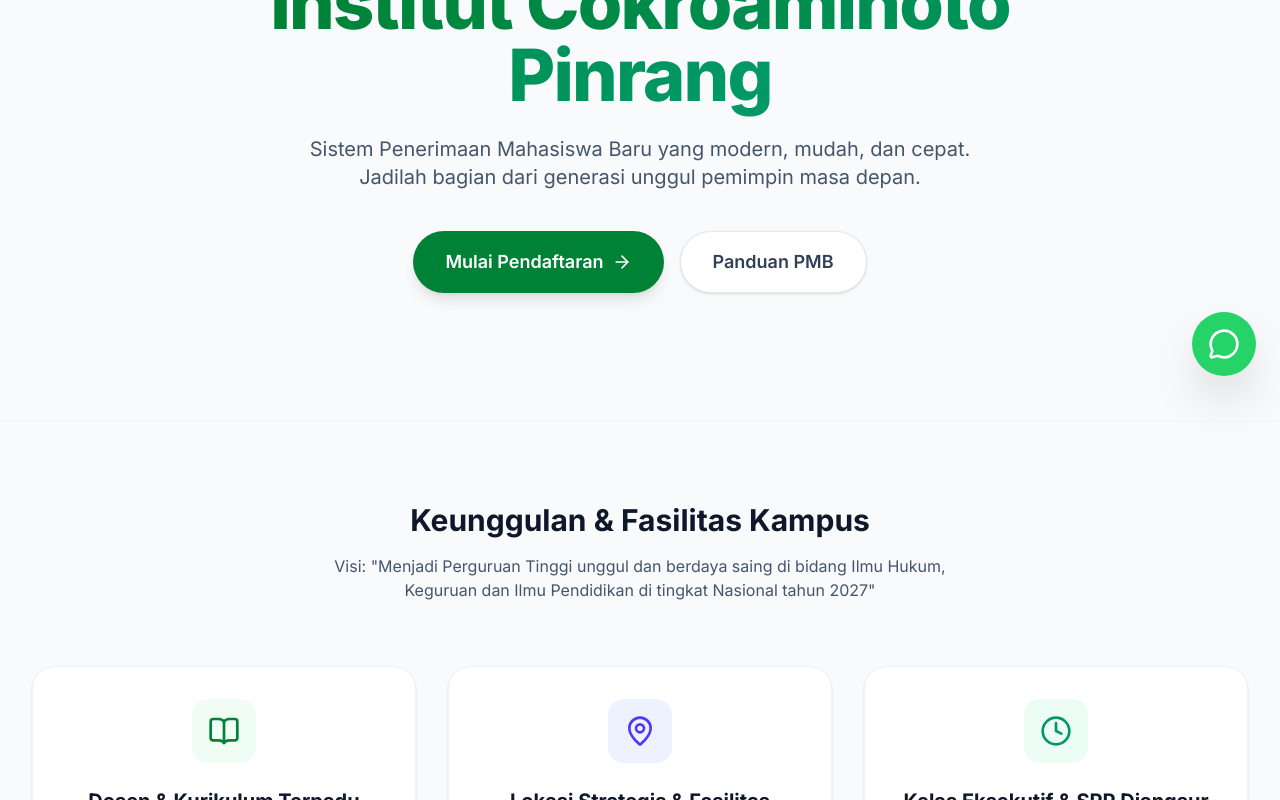
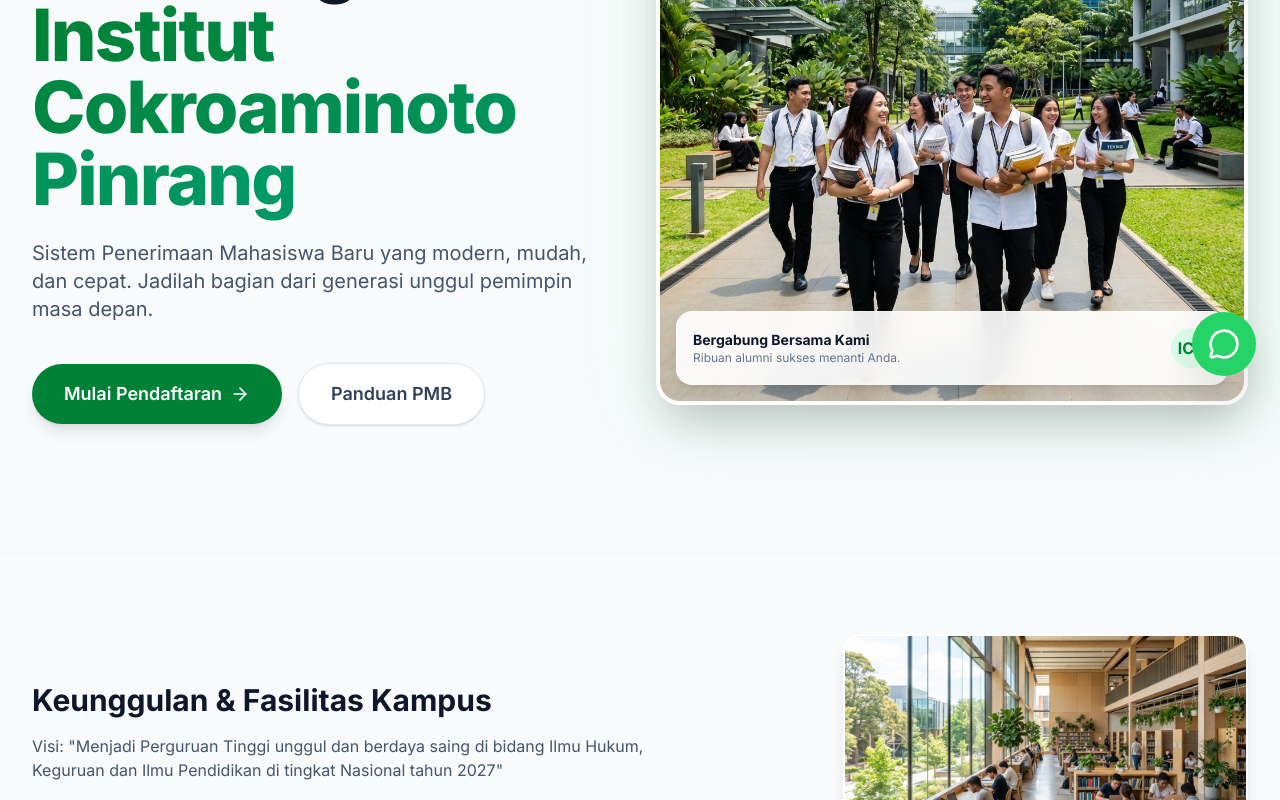
Before and after one commit to pmb-icp/icp-pmb, a Next.js app: page / in a window 1280 px wide. Shown: the part 400-1200 px from the top of the page. Built offline with nearby package versions, Linux system fonts and the light colour scheme; no server answers.

Commit message:
UI/UX: Generate and add highly professional visual photography for Hero and Facilities sections

```diff
--- a/src/app/page.tsx
+++ b/src/app/page.tsx
@@ -28,38 +28,66 @@
       </header>
 
       {/* Hero Section */}
-      <section className="relative flex flex-col items-center justify-center pt-24 pb-32 px-4 text-center overflow-hidden">
-        <div className="absolute inset-0 -z-10 bg-[radial-gradient(ellipse_at_top,_var(--tw-gradient-stops))] from-green-50 via-white to-white"></div>
+      <section className="relative pt-24 pb-20 md:pt-32 md:pb-32 overflow-hidden">
+        <div className="absolute inset-0 -z-10 bg-[radial-gradient(ellipse_at_top_right,_var(--tw-gradient-stops))] from-green-50 via-white to-white"></div>
+        <div className="max-w-7xl mx-auto px-4 sm:px-6 lg:px-8">
+          <div className="flex flex-col lg:flex-row items-center gap-12 lg:gap-8">
+            <div className="flex-1 text-center lg:text-left">
               <div className="inline-flex items-center gap-2 px-3 py-1 rounded-full bg-yellow-50 border border-yellow-200 text-yellow-700 text-sm font-medium mb-8">
                 <span className="flex h-2 w-2 rounded-full bg-yellow-500 animate-pulse"></span>
                 Pendaftaran Gelombang 1 Dibuka
               </div>
-        <h1 className="text-5xl md:text-7xl font-extrabold text-slate-900 tracking-tight mb-6 max-w-4xl">
-          Raih Masa Depan Gemilang di <br className="hidden md:block"/>
+              <h1 className="text-5xl md:text-6xl lg:text-7xl font-extrabold text-slate-900 tracking-tight mb-6 max-w-4xl lg:max-w-none mx-auto lg:mx-0">
+                Raih Masa Depan Gemilang di <br className="hidden lg:block"/>
                 <span className="text-transparent bg-clip-text bg-gradient-to-r from-green-700 to-emerald-600">
                   Institut Cokroaminoto Pinrang
                 </span>
               </h1>
-        <p className="text-lg md:text-xl text-slate-600 mb-10 max-w-2xl">
+              <p className="text-lg md:text-xl text-slate-600 mb-10 max-w-2xl mx-auto lg:mx-0">
                 Sistem Penerimaan Mahasiswa Baru yang modern, mudah, dan cepat. Jadilah bagian dari generasi unggul pemimpin masa depan.
               </p>
-        <div className="flex flex-col sm:flex-row gap-4">
-          <Link href="/register" className="flex items-center justify-center gap-2 px-8 py-4 bg-green-700 text-white rounded-full font-semibold text-lg hover:bg-green-800 hover:-translate-y-0.5 transition-all shadow-lg hover:shadow-green-700/30">
+              <div className="flex flex-col sm:flex-row items-center justify-center lg:justify-start gap-4">
+                <Link href="/register" className="w-full sm:w-auto flex items-center justify-center gap-2 px-8 py-4 bg-green-700 text-white rounded-full font-semibold text-lg hover:bg-green-800 hover:-translate-y-0.5 transition-all shadow-lg hover:shadow-green-700/30">
                   Mulai Pendaftaran
                   <ArrowRight className="w-5 h-5" />
                 </Link>
-          <Link href="/panduan" className="flex items-center justify-center gap-2 px-8 py-4 bg-white text-slate-700 rounded-full font-semibold text-lg border border-slate-200 hover:bg-slate-50 hover:-translate-y-0.5 transition-all shadow-sm">
+                <Link href="/panduan" className="w-full sm:w-auto flex items-center justify-center gap-2 px-8 py-4 bg-white text-slate-700 rounded-full font-semibold text-lg border border-slate-200 hover:bg-slate-50 hover:-translate-y-0.5 transition-all shadow-sm">
                   Panduan PMB
                 </Link>
+              </div>
+            </div>
+
+            {/* Hero Image */}
+            <div className="flex-1 w-full max-w-2xl lg:max-w-none relative">
+              <div className="absolute -inset-4 bg-gradient-to-r from-green-100 to-emerald-100 rounded-3xl blur-2xl opacity-50 -z-10"></div>
+              <div className="relative rounded-3xl overflow-hidden shadow-2xl border-4 border-white transform hover:-translate-y-1 transition-transform duration-500">
+                <img src="/hero-students.png" alt="Mahasiswa Baru ICP" className="w-full h-auto object-cover" />
+                <div className="absolute bottom-4 left-4 right-4 bg-white/90 backdrop-blur-md p-4 rounded-2xl shadow-lg border border-white/20 flex items-center justify-between">
+                  <div>
+                    <p className="text-sm font-bold text-slate-900">Bergabung Bersama Kami</p>
+                    <p className="text-xs text-slate-500">Ribuan alumni sukses menanti Anda.</p>
+                  </div>
+                  <div className="w-10 h-10 bg-green-100 rounded-full flex items-center justify-center text-green-700 font-bold">
+                    ICP
+                  </div>
+                </div>
+              </div>
+            </div>
+          </div>
         </div>
       </section>
 
       {/* Features/Stats */}
       <section className="py-20 bg-slate-50 border-t border-slate-100">
         <div className="max-w-7xl mx-auto px-4 sm:px-6 lg:px-8">
-          <div className="text-center mb-16">
+          <div className="flex flex-col md:flex-row items-center justify-between mb-16 gap-8">
+            <div className="flex-1">
               <h2 className="text-3xl font-bold text-slate-900 mb-4">Keunggulan & Fasilitas Kampus</h2>
-            <p className="text-slate-600 max-w-2xl mx-auto">Visi: "Menjadi Perguruan Tinggi unggul dan berdaya saing di bidang Ilmu Hukum, Keguruan dan Ilmu Pendidikan di tingkat Nasional tahun 2027"</p>
+              <p className="text-slate-600 max-w-2xl">Visi: "Menjadi Perguruan Tinggi unggul dan berdaya saing di bidang Ilmu Hukum, Keguruan dan Ilmu Pendidikan di tingkat Nasional tahun 2027"</p>
+            </div>
+            <div className="w-full md:w-1/3 rounded-2xl overflow-hidden shadow-lg border-2 border-white transform hover:scale-105 transition duration-500">
+              <img src="/campus-facility.png" alt="Fasilitas Kampus" className="w-full h-48 object-cover" />
+            </div>
           </div>
           <div className="grid grid-cols-1 md:grid-cols-3 gap-8">
             <div className="bg-white p-8 rounded-3xl shadow-sm border border-slate-100 flex flex-col items-center text-center hover:shadow-md transition-shadow">
```
Also changed, not shown: public/campus-facility.png (added), public/hero-students.png (added). Lines whose indentation alone changed are shown as unchanged.
